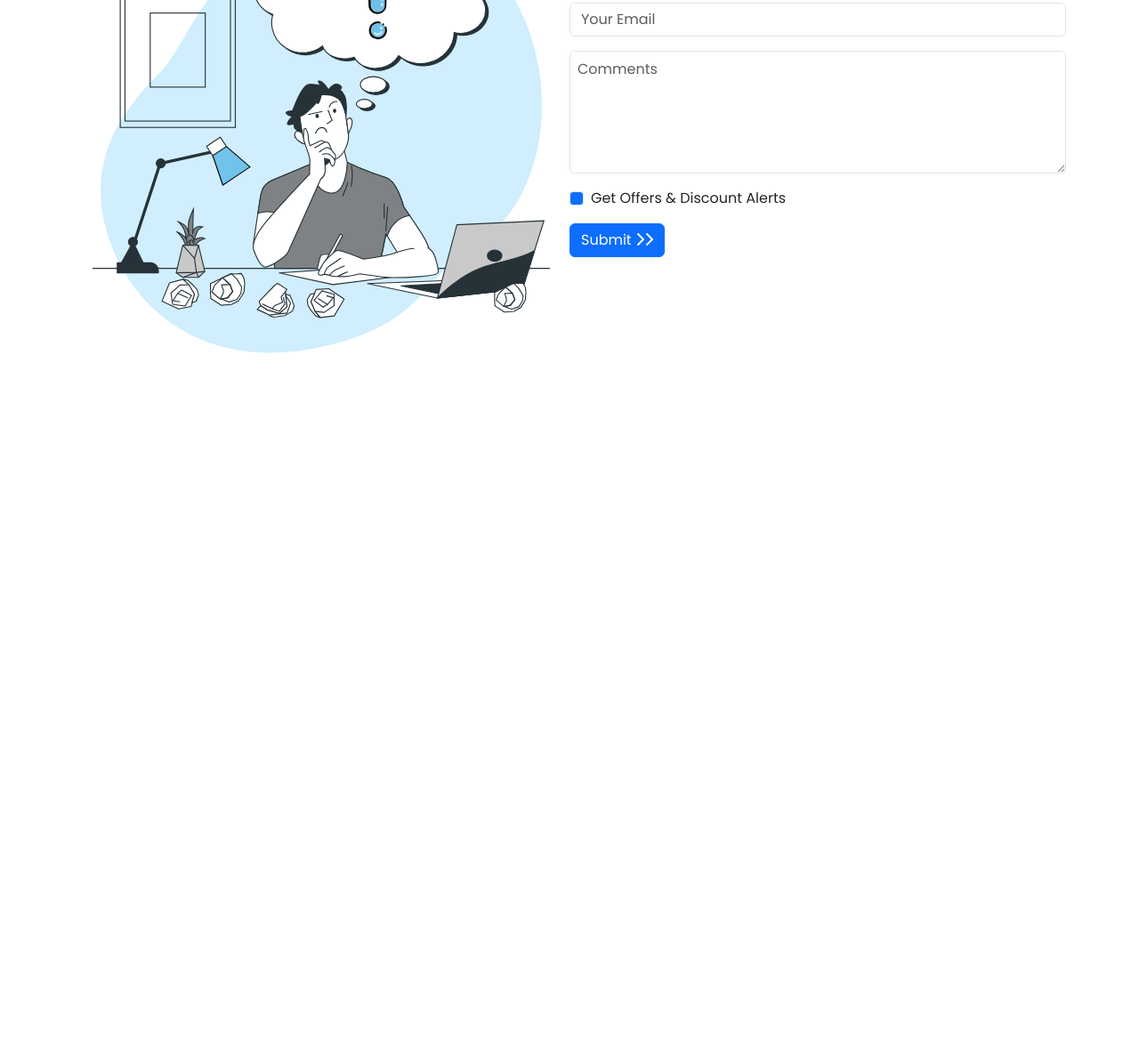
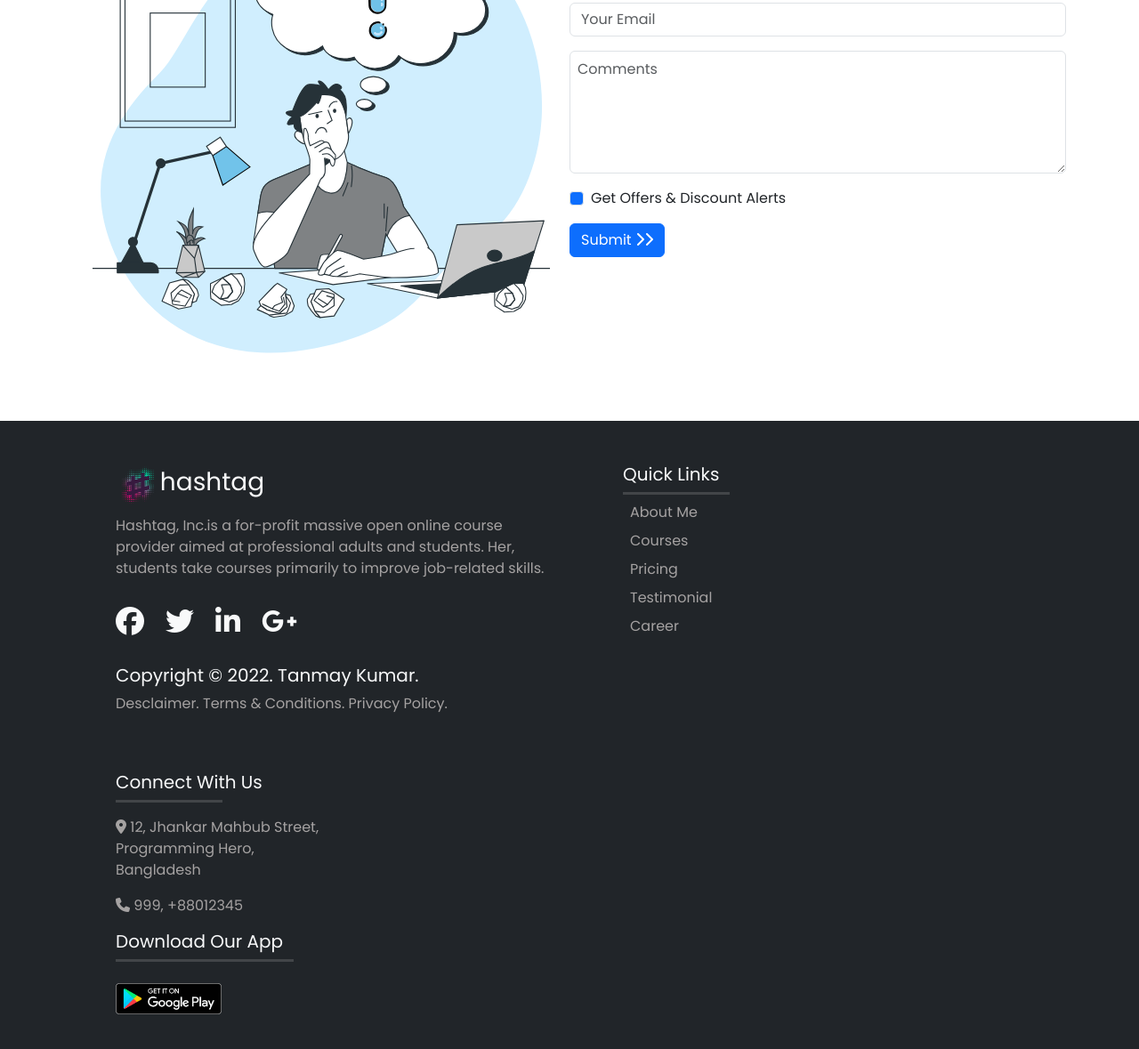
Before and after one commit to Rifa9oct/hashtag-web-by-bootstrab, a plain HTML site: page index.html in a window 1280 px wide. Shown: the part 2773-3952 px from the top of the page at 89% size. Before the commit the page ends 3198 px from the top, so only its background shows below. Drawn offline with nearby package versions, Linux system fonts and the light colour scheme.

Commit message:
footer sec done

```diff
--- a/index.html
+++ b/index.html
@@ -23,10 +23,22 @@
             width: 200px;
             margin: auto;
         }
+       .f-hr{
+            width: 120px;
+        }
+        footer li{
+            list-style: none;
+        }
+        .text{
+            color: rgb(165, 162, 162);
+        }
         body::before{
             display: block;
             content: '';
             height: 60px;
+        }
+        .ft-img{
+            width: 10%;
         }
     </style>
 </head>
@@ -186,7 +198,7 @@
         <h1 class="text-center fw-bold px-3">Got A Query?</h1>
         <hr class="border-3 mb-5">
         <div>
-            <div class="d-flex justify-content-between align-items-center">
+            <div class="d-lg-flex justify-content-between align-items-center">
                 <img class="img-fluid w-50" src="images/img2.svg" alt="">
                 <form>
                     <div class="mb-3">
@@ -204,13 +216,52 @@
                 </form>
             </div>
         </div>
-
        </section>
-
-
     </main>
-    <footer>
-
+    <footer class="bg-dark mt-5">
+        <div class="container">
+            <div class="row gap-5 p-5">
+                <!-- start -->
+                <div class="col-lg-6 text">
+                    <div class="d-flex align-items-center mb-2">
+                        <img class="ft-img img-fluid" src="images/logos/logo-hashtag.png" alt="">
+                        <h3 class=" text-light">hashtag</h1>
+                    </div>
+                    <p >Hashtag, Inc.is a for-profit massive open online course provider aimed at professional adults and students. Her, students take courses primarily to improve job-related skills.
+                    </p>
+                    <!-- icon -->
+                    <div class="d-flex gap-4 fs-2 my-4 text-light">
+                    <a><i class="fa-brands fa-facebook"></i></a>
+                    <a><i class="fa-brands fa-twitter"></i></a>
+                    <a><i class="fa-brands fa-linkedin-in"></i></a>
+                    <a><i class="fa-brands fa-google-plus-g"></i></a>
+                    </div>
+                    <h5 class=" text-light">Copyright © 2022. Tanmay Kumar.</h3>
+                    <p>Desclaimer. Terms & Conditions. Privacy Policy.</p>
+                </div>
+                <!-- middle -->
+                <div class="col-lg-2 text">
+                    <h5 class="f-hr text-light">Quick Links</h5>
+                    <hr class="f-hr border-3 m-0">
+                    <ul class=" p-2">
+                        <li class="pb-2">About Me</li>
+                        <li class="pb-2">Courses</li>
+                        <li class="pb-2">Pricing</li>
+                        <li class="pb-2">Testimonial</li>
+                        <li class="pb-2">Career</li>
+                    </ul>
+                </div>
+                <div class="col-lg-3 text">
+                    <h5 class=" text-light">Connect With Us</h5>
+                    <hr class="f-hr border-3 m-0 pb-3">
+                    <p><i class="fa-solid fa-location-dot"></i> 12, Jhankar Mahbub Street,<br>Programming Hero, Bangladesh</p>
+                    <p><i class="fa-solid fa-phone"></i> 999, +88012345</p>
+                    <h5 class=" text-light">Download Our App</h5>
+                    <hr class="border-3 m-0 pb-4">
+                    <img class="img-fluid w-50" src="images/logos/logo4.png" alt="">
+                </div>
+            </div>
+        </div>
     </footer>
 
 
```
